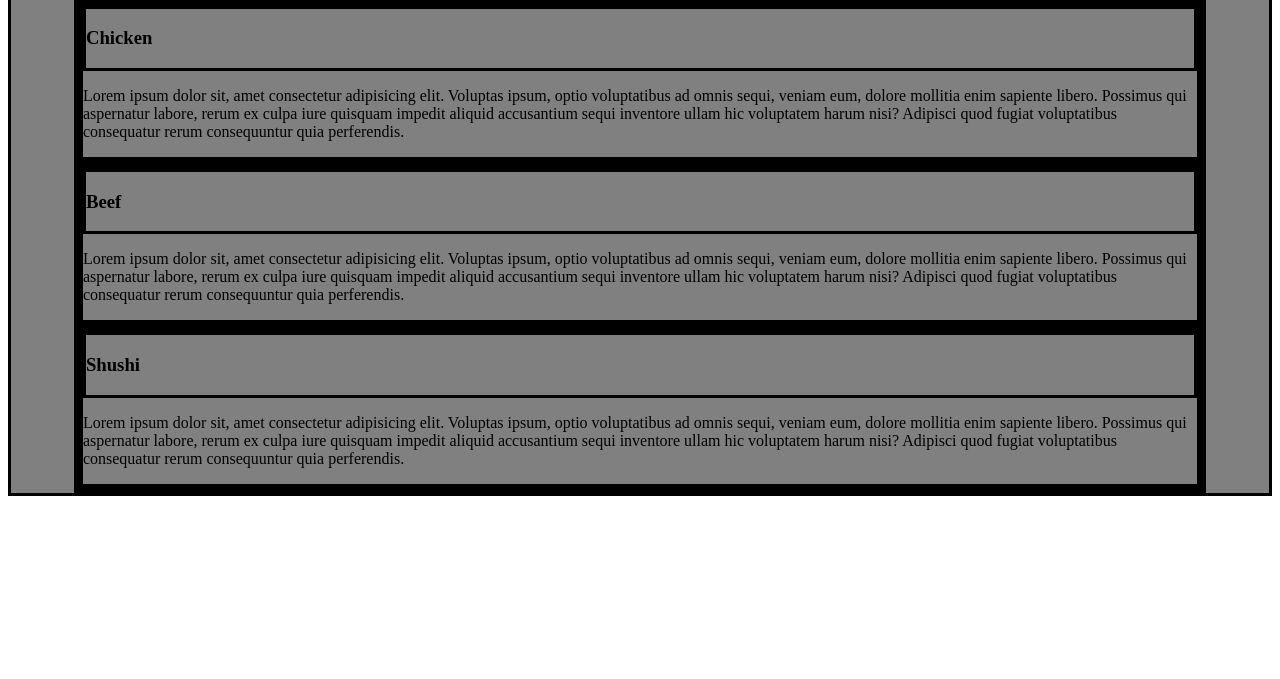
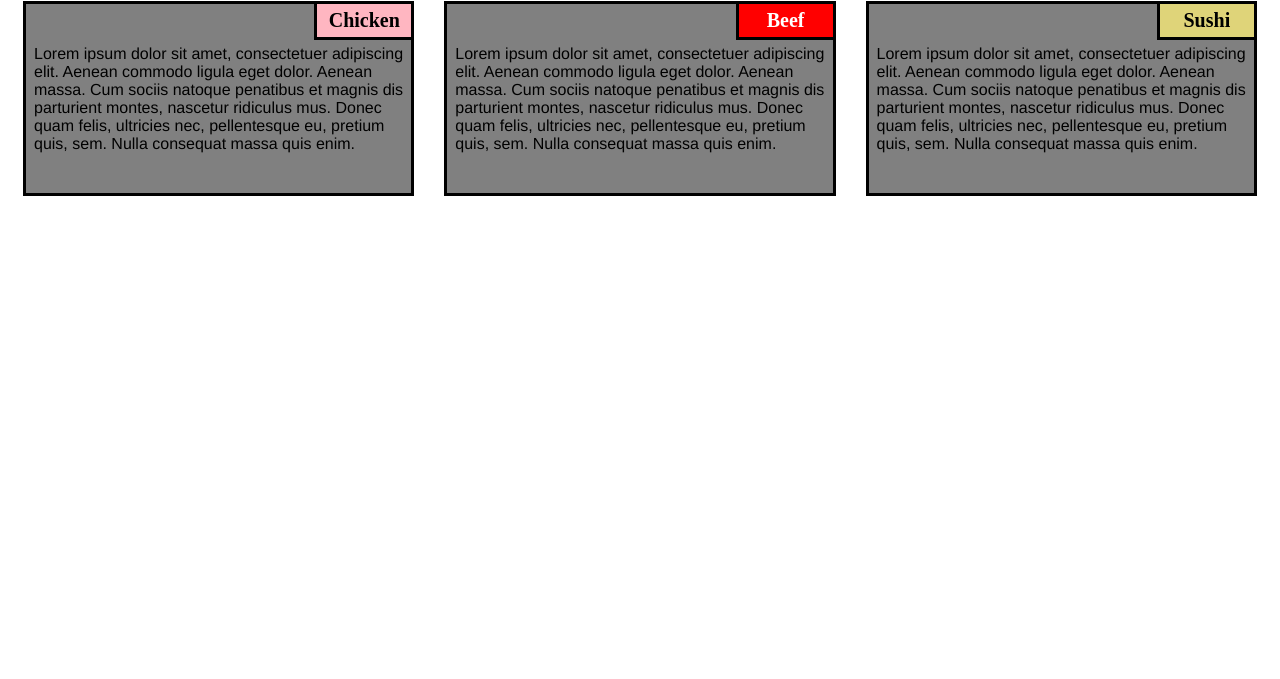
Before and after one commit to saikumarskr/saikumarskr.github.io, a plain HTML site: page style 4/index.html in a window 1280 px wide. Shown: the part 121-800 px from the top of the page. Drawn offline with Linux system fonts and the light colour scheme.

Commit message:
Update index.html

```diff
--- a/style 4/index.html
+++ b/style 4/index.html
@@ -1,60 +1,37 @@
+
 <!DOCTYPE html>
-<html lang="en">
+<html>
 
 <head>
-  <meta charset="UTF-8">
-  <meta name="viewport" content="width=device-width, initial-scale=1.0">
-  <title>Assignment Solution for Module 2</title>
-  <link rel="stylesheet" href="css/style.css">
-  <style>
-    @import url('https://fonts.googleapis.com/css2?family=Merriweather:wght@300&display=swap');
-  </style>
+    <meta charset="utf-8">
+    <title>module2-solution</title>
 </head>
+<link rel="stylesheet" type="text/css" href="css/style.css">
+
 <body>
-  <div class="container">
-    <div class="row">
-      <h1 class="title">Our Menu</h1>
-      <div class="col-lg-4">
-        <div class="box">
-          <div class="box-title" id="title-1">
-            <h3>
-              Chicken
-            </h3>
-          </div>
-          <p>Lorem ipsum dolor sit, amet consectetur adipisicing elit. Voluptas ipsum, optio voluptatibus ad omnis
-            sequi, veniam eum, dolore mollitia enim sapiente libero. Possimus qui aspernatur labore, rerum ex culpa iure
-            quisquam impedit aliquid accusantium sequi inventore ullam hic voluptatem harum nisi? Adipisci quod fugiat
-            voluptatibus consequatur rerum consequuntur quia perferendis.</p>
+    <h1>Our Menu</h1>
+    <section class="column-lg-4 colmn-md-6 colmn-sm-12">
+        <div>
+            <p class="sub1">Chicken</p>
+            <p class="content">
+                Lorem ipsum dolor sit amet, consectetuer adipiscing elit. Aenean commodo ligula eget dolor. Aenean massa. Cum sociis natoque penatibus et magnis dis parturient montes, nascetur ridiculus mus. Donec quam felis, ultricies nec, pellentesque eu, pretium quis, sem. Nulla consequat massa quis enim.
+            </p>
         </div>
-      </div>
-      <div class="col-lg-4">
-        <div class="box">
-          <div class="box-title" id="title-2">
-            <h3>
-              Beef
-            </h3>
-          </div>
-          <p>Lorem ipsum dolor sit, amet consectetur adipisicing elit. Voluptas ipsum, optio voluptatibus ad omnis
-            sequi, veniam eum, dolore mollitia enim sapiente libero. Possimus qui aspernatur labore, rerum ex culpa iure
-            quisquam impedit aliquid accusantium sequi inventore ullam hic voluptatem harum nisi? Adipisci quod fugiat
-            voluptatibus consequatur rerum consequuntur quia perferendis.</p>
+    </section>
+    <section class="column-lg-4 colmn-md-6 colmn-sm-12">
+        <div>
+            <p class="sub2">Beef</p>
+            <p class="content">
+                Lorem ipsum dolor sit amet, consectetuer adipiscing elit. Aenean commodo ligula eget dolor. Aenean massa. Cum sociis natoque penatibus et magnis dis parturient montes, nascetur ridiculus mus. Donec quam felis, ultricies nec, pellentesque eu, pretium quis, sem. Nulla consequat massa quis enim.
         </div>
-      </div>
-      <div class="col-lg-4 col-lg-tablet">
-        <div class="box">
-          <div class="box-title" id="title-3">
-            <h3>
-              Shushi
-            </h3>
-          </div>
-          <p>Lorem ipsum dolor sit, amet consectetur adipisicing elit. Voluptas ipsum, optio voluptatibus ad omnis
-            sequi, veniam eum, dolore mollitia enim sapiente libero. Possimus qui aspernatur labore, rerum ex culpa iure
-            quisquam impedit aliquid accusantium sequi inventore ullam hic voluptatem harum nisi? Adipisci quod fugiat
-            voluptatibus consequatur rerum consequuntur quia perferendis.</p>
+    </section>
+    <section class="column-lg-4 colmn-md-12 colmn-sm-12">
+        <div>
+            <p class="sub3">Sushi</p>
+            <p class="content">
+                Lorem ipsum dolor sit amet, consectetuer adipiscing elit. Aenean commodo ligula eget dolor. Aenean massa. Cum sociis natoque penatibus et magnis dis parturient montes, nascetur ridiculus mus. Donec quam felis, ultricies nec, pellentesque eu, pretium quis, sem. Nulla consequat massa quis enim.
+            </p>
         </div>
-      </div>
-    </div>
-  </div>
 </body>
 
 </html>
```
